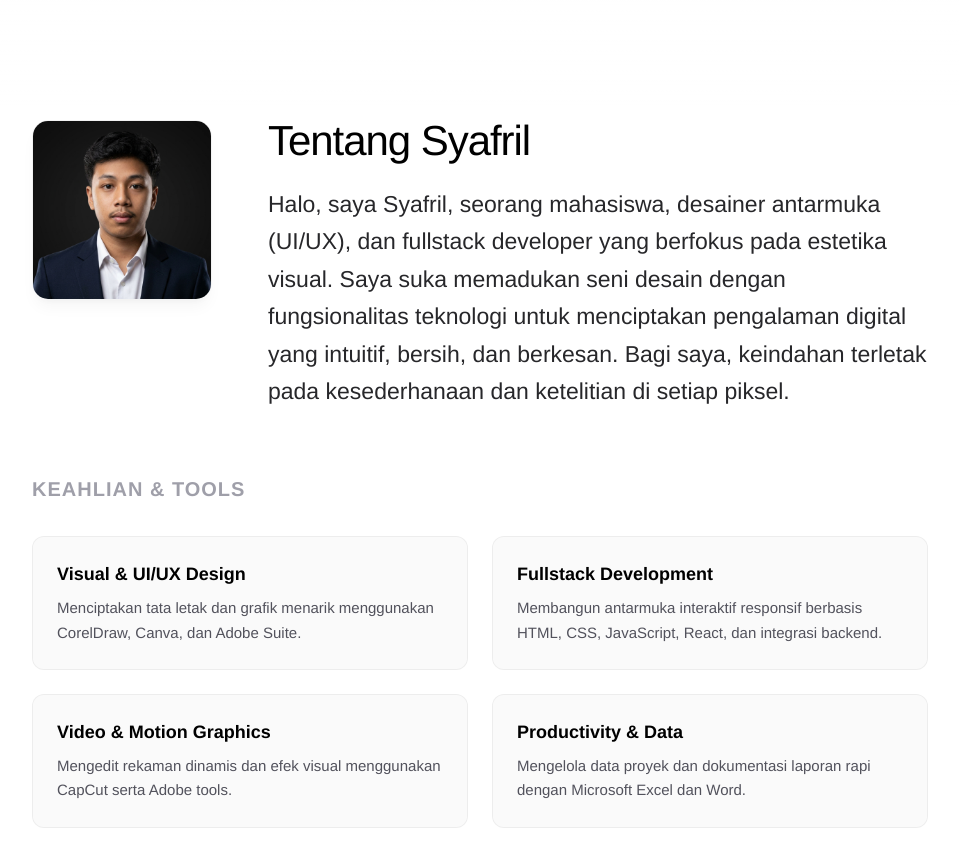
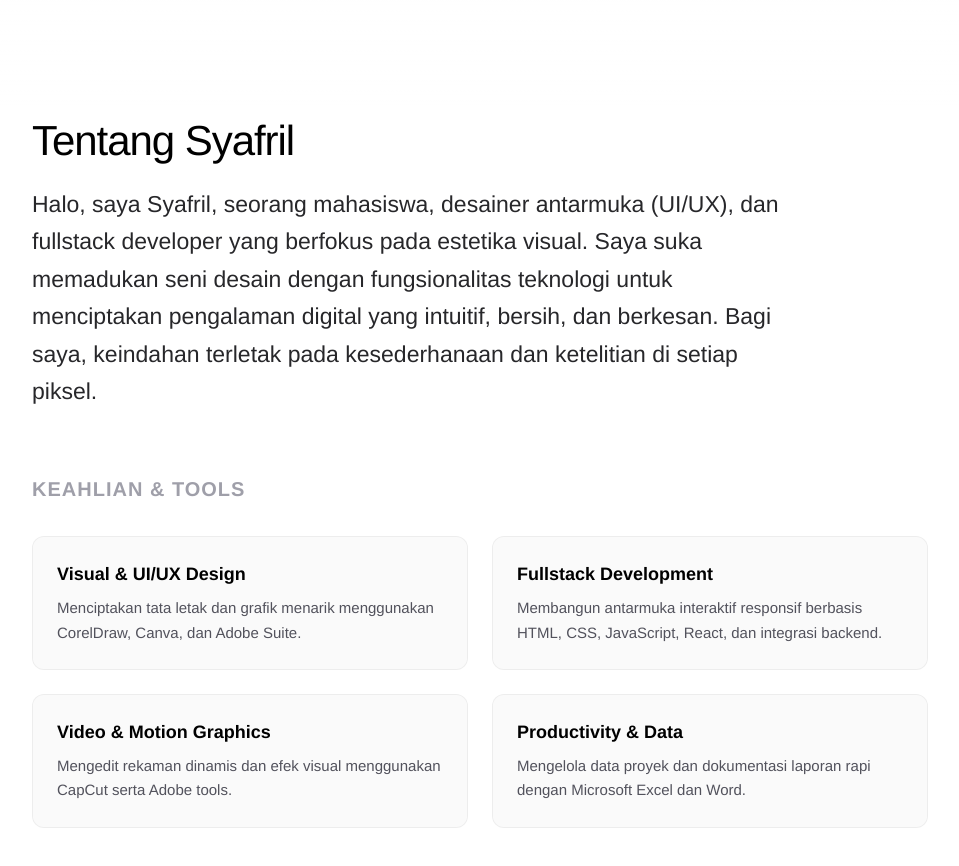
Before and after one commit to saferill/Portofolio, a React (Vite) app: page / in a window 1280 px wide. Shown: the part 840-1706 px from the top of the page, without its empty margins (160-1119 px from the left). Built offline with nearby package versions, Linux system fonts and the light colour scheme; a web font is replaced by a local one.

Commit message:
refactor: hapus foto profil dari section About

```diff
--- a/src/App.tsx
+++ b/src/App.tsx
@@ -426,20 +426,8 @@ function App() {
           }}
         >
           <div className="max-w-4xl w-full flex flex-col gap-16 text-black">
-            {/* Intro Narrative + Photo */}
-            <div className="reveal-on-scroll flex flex-col md:flex-row gap-10 md:gap-14 items-start">
-              {/* Photo */}
-              <div className="shrink-0">
-                <div className="w-[140px] h-[140px] md:w-[180px] md:h-[180px] rounded-2xl overflow-hidden border border-black/5 shadow-lg shadow-black/[0.04]">
-                  <img
-                    src="/profile.png"
-                    alt="Moch. Syafril Ramadhani"
-                    className="w-full h-full object-cover object-top"
-                  />
-                </div>
-              </div>
-              {/* Text */}
-              <div className="max-w-2xl">
+            {/* Intro Narrative */}
+            <div className="reveal-on-scroll max-w-3xl">
               <h2
                 className="text-[32px] sm:text-[42px] tracking-tight mb-6 leading-none"
                 style={{ fontFamily: 'var(--font-heading)' }}
@@ -449,7 +437,6 @@ function App() {
               <p className="text-[20px] sm:text-[23px] leading-relaxed text-zinc-800 font-light">
                 Halo, saya Syafril, seorang mahasiswa, desainer antarmuka (UI/UX), dan fullstack developer yang berfokus pada estetika visual. Saya suka memadukan seni desain dengan fungsionalitas teknologi untuk menciptakan pengalaman digital yang intuitif, bersih, dan berkesan. Bagi saya, keindahan terletak pada kesederhanaan dan ketelitian di setiap piksel.
               </p>
-              </div>
             </div>
 
             {/* Keahlian & Tools */}
```
Lines whose indentation alone changed are shown as unchanged.
